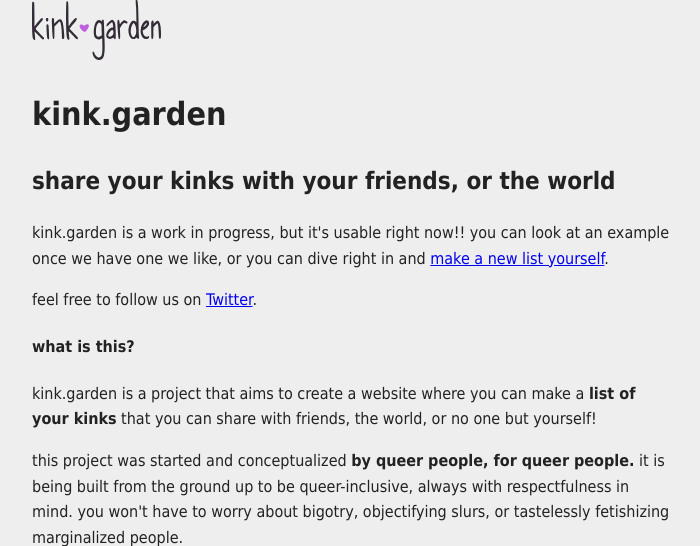
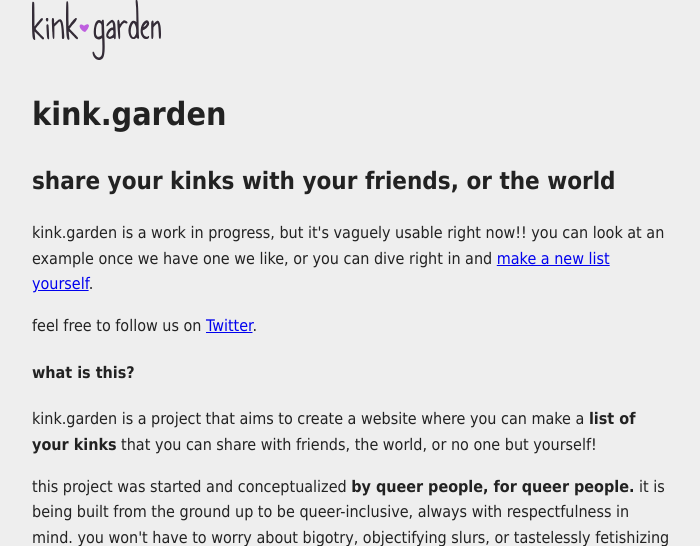
Before and after one commit to kinkgarden/kinkgarden, a Django app: page / in a window 1280 px wide. Shown: the top 546 px of the page, without its empty margins (288-988 px from the left). Run offline with Django 3.2, Linux system fonts and the light colour scheme; data that the repository does not hold is empty.

Commit message:
don't oversell the state of the project

```diff
--- a/base/templates/base/index.html
+++ b/base/templates/base/index.html
@@ -19,7 +19,7 @@
     <h1>kink.garden</h1>
     <h2>share your kinks with your friends, or the world</h2>
     <p>
-        kink.garden is a work in progress, but it's usable right now!!
+        kink.garden is a work in progress, but it's vaguely usable right now!!
         you can look at an
         {% if example %}<a href="{% url 'kinks:kink_list' example.id %}">example</a>{% else %}example once we have one we like{% endif %},
         or you can dive right in and <a href="{% url 'kinks:kink_list_new' %}">make a new list yourself</a>.
```
